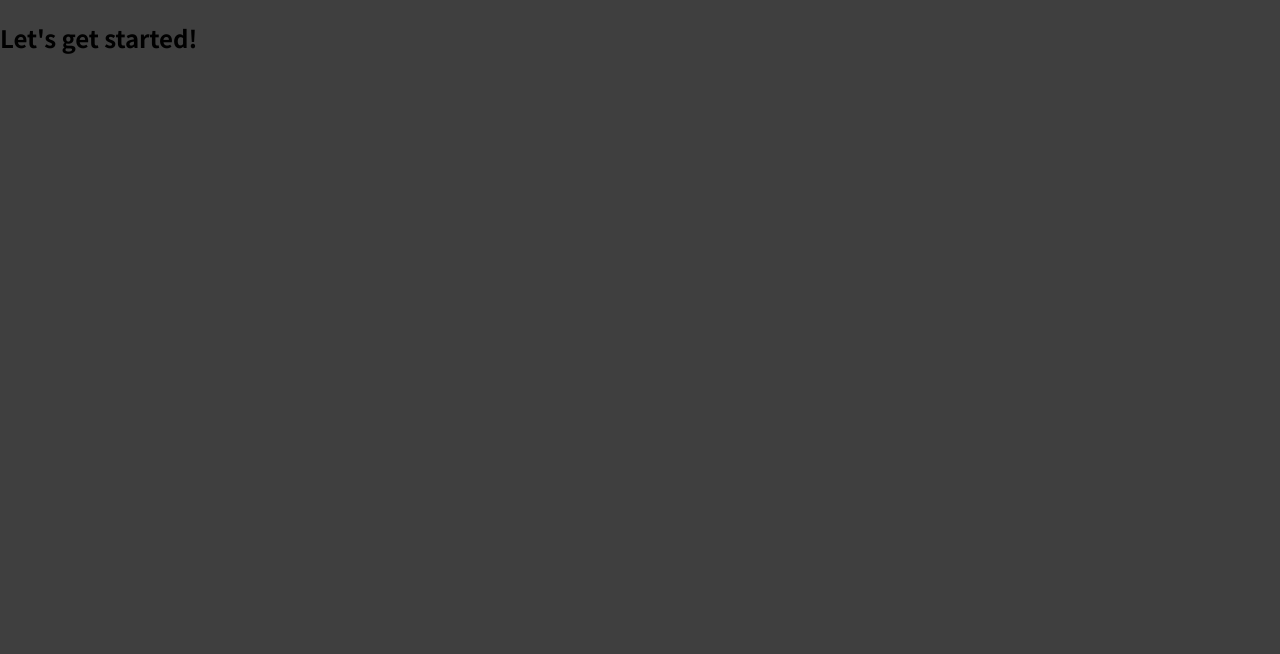
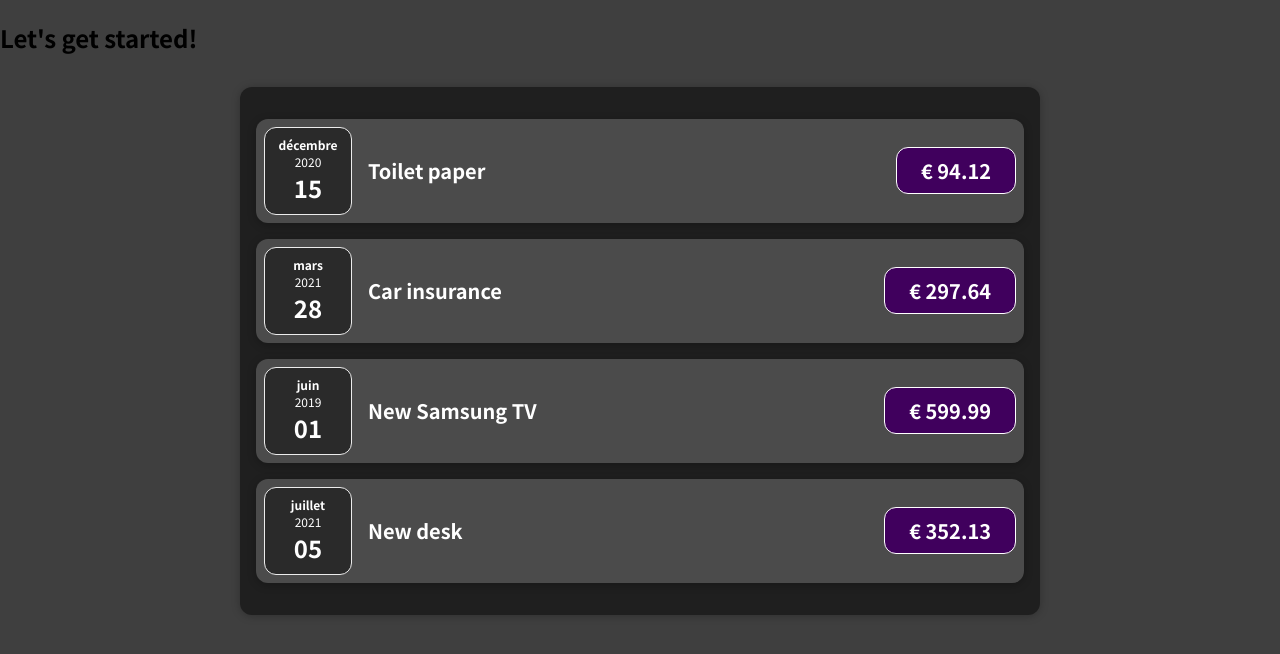
Before and after one commit to ybaltus/expensive-react-app, a JavaScript app: page / in a window 1280 px wide. Shown: the top 654 px of the page. Built offline with nearby package versions, Linux system fonts and the light colour scheme.

Commit message:
Splitting components into multiple components

```diff
--- a/src/App.js
+++ b/src/App.js
@@ -1,7 +1,16 @@
-function App() {
+import Expenses from "./components/Expenses";
+
+const App = () => {
+    const expenses = [
+        {id: 'e1', title: 'Toilet paper', amount:'94.12', date: new Date(2020,11,15)},
+        {id: 'e2', title: 'Car insurance', amount:'297.64', date: new Date(2021,2,28)},
+        {id: 'e3', title: 'New Samsung TV', amount:'599.99', date: new Date(2019,5,1)},
+        {id: 'e4', title: 'New desk', amount:'352.13', date: new Date(2021,6,5)},
+    ];
   return (
       <div>
-        <h2>Let's get started!</h2>
+          <h2>Let's get started!</h2>
+          <Expenses items={expenses}/>
       </div>
   );
 }
--- /dev/null
+++ b/src/components/ExpenseDate.css
@@ -0,0 +1,26 @@
+.expense-date {
+    display: flex;
+    flex-direction: column;
+    width: 5.5rem;
+    height: 5.5rem;
+    border: 1px solid #ececec;
+    background-color: #2a2a2a;
+    color: white;
+    border-radius: 12px;
+    align-items: center;
+    justify-content: center;
+}
+
+.expense-date__month {
+    font-size: 0.75rem;
+    font-weight: bold;
+}
+
+.expense-date__year {
+    font-size: 0.75rem;
+}
+
+.expense-date__day {
+    font-size: 1.5rem;
+    font-weight: bold;
+}
--- /dev/null
+++ b/src/components/ExpenseDate.js
@@ -0,0 +1,16 @@
+import "./ExpenseDate.css";
+
+const ExpenseDate = ({date}) => {
+    const month = date.toLocaleString('fr-FR', {month: 'long'});
+    const day = date.toLocaleString('fr-FR', {day: '2-digit'});
+    const year = date.getFullYear();
+    return(
+        <div className={"expense-date"}>
+            <div className={"expense-date__month"}> {month}</div>
+            <div className={"expense-date__year"}>{year}</div>
+            <div className={"expense-date__day"}>{day}</div>
+        </div>
+    );
+}
+
+export default ExpenseDate;
--- /dev/null
+++ b/src/components/ExpenseItem.css
@@ -0,0 +1,56 @@
+.expense-item {
+    display: flex;
+    justify-content: space-between;
+    align-items: center;
+    box-shadow: 0 2px 8px rgba(0, 0, 0, 0.25);
+    padding: 0.5rem;
+    margin: 1rem 0;
+    border-radius: 12px;
+    background-color: #4b4b4b;
+}
+
+.expense-item__description {
+    display: flex;
+    flex-direction: column;
+    gap: 1rem;
+    align-items: flex-end;
+    flex-flow: column-reverse;
+    justify-content: flex-start;
+    flex: 1;
+}
+
+.expense-item h2 {
+    color: #3a3a3a;
+    font-size: 1rem;
+    flex: 1;
+    margin: 0 1rem;
+    color: white;
+}
+
+.expense-item__price {
+    font-size: 1rem;
+    font-weight: bold;
+    color: white;
+    background-color: #40005d;
+    border: 1px solid white;
+    padding: 0.5rem;
+    border-radius: 12px;
+}
+
+@media (min-width: 580px) {
+    .expense-item__description {
+        flex-direction: row;
+        align-items: center;
+        justify-content: flex-start;
+        flex: 1;
+    }
+
+    .expense-item__description h2 {
+        font-size: 1.25rem;
+    }
+
+    .expense-item__price {
+        font-size: 1.25rem;
+        padding: 0.5rem 1.5rem;
+    }
+}
--- /dev/null
+++ b/src/components/ExpenseItem.js
@@ -0,0 +1,17 @@
+import './ExpenseItem.css';
+import ExpenseDate from "./ExpenseDate";
+
+const ExpenseItem = (props) => {
+    return (
+        <div className={"expense-item"}>
+            <ExpenseDate date={props.date}/>
+            <div className={"expense-item__description"}>
+                <h2>{props.title}</h2>
+                <div className={"expense-item__price"}>&euro; {props.amount}</div>
+            </div>
+        </div>
+    );
+
+}
+
+export default ExpenseItem;
--- /dev/null
+++ b/src/components/Expenses.css
@@ -0,0 +1,9 @@
+.expenses {
+    padding: 1rem;
+    background-color: rgb(31, 31, 31);
+    margin: 2rem auto;
+    width: 50rem;
+    max-width: 95%;
+    border-radius: 12px;
+    box-shadow: 0 1px 8px rgba(0, 0, 0, 0.25);
+}
--- /dev/null
+++ b/src/components/Expenses.js
@@ -0,0 +1,32 @@
+import "./Expenses.css";
+import ExpenseItem from "./ExpenseItem";
+
+const Expenses = ({items}) => {
+    return (
+        <div className={"expenses"}>
+            <ExpenseItem
+                title={items[0].title}
+                amount={items[0].amount}
+                date={items[0].date}
+            />
+            <ExpenseItem
+                title={items[1].title}
+                amount={items[1].amount}
+                date={items[1].date}
+            />
+            <ExpenseItem
+                title={items[2].title}
+                amount={items[2].amount}
+                date={items[2].date}
+            />
+            <ExpenseItem
+                title={items[3].title}
+                amount={items[3].amount}
+                date={items[3].date}
+            />
+
+        </div>
+    )
+}
+
+export default Expenses;
```
